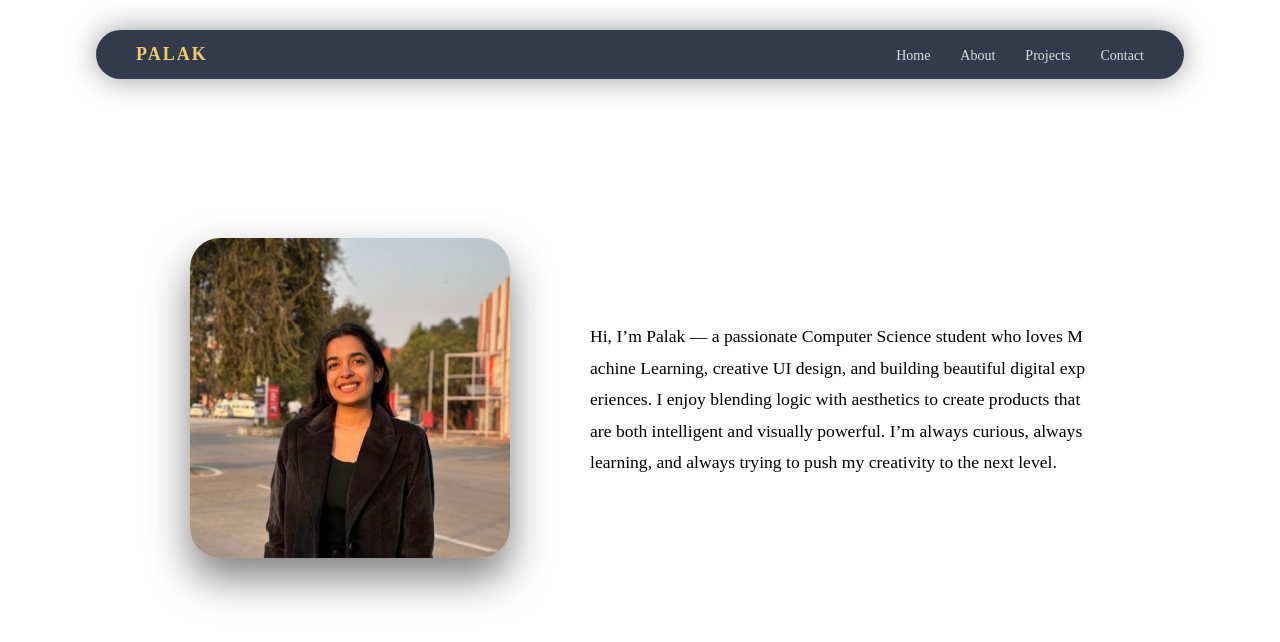
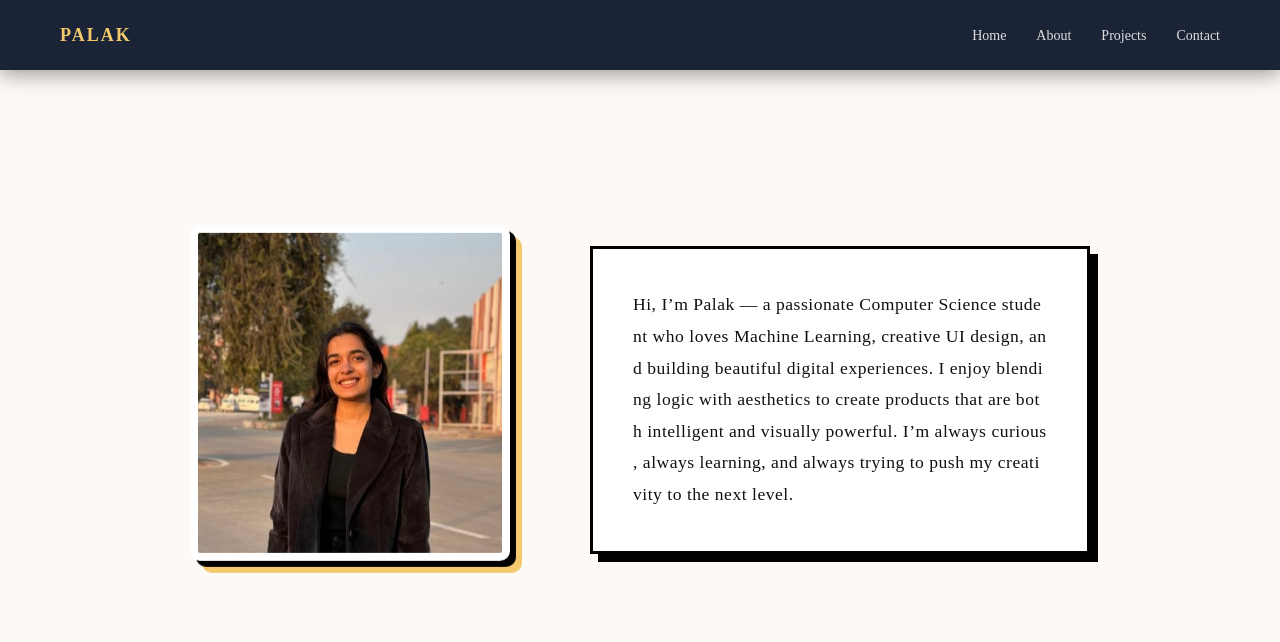
Before and after one commit to PALAK7890/portfolio, a React (Vite) app in the folder portfolio/: page /about in a window 1280 px wide. Shown: the top 642 px of the page. Built offline with nearby package versions, Linux system fonts and the light colour scheme.

Commit message:
sebhgekrg

```diff
--- a/portfolio/src/style/about.css
+++ b/portfolio/src/style/about.css
@@ -3,54 +3,74 @@
   display:flex;
   align-items:center;
   justify-content:center;
+  gap:80px;
   padding:120px 10vw;
-  gap:80px;
+  background:#fdfaf5;
 }
 
 /* LEFT IMAGE */
+.about-left{
+  position:relative;
+}
+
 .about-left img{
   width:320px;
-  height:320px;
-  object-fit:cover;
-  border-radius:30px;
-  box-shadow:0 20px 40px rgba(0,0,0,0.5);
+  border-radius:10px;
+  background:#fff;
+  padding:8px;
+
+  box-shadow:
+    6px 6px 0px #000,
+    12px 12px 0px #f3c96b;
+
+  transition:0.25s ease;
+    animation: comicFloat 4s ease-in-out infinite;
 }
 
-/* RIGHT TEXT */
+.about-left img:hover{
+  transform: translate(-6px,-6px);
+  box-shadow:
+    10px 10px 0px #000,
+    18px 18px 0px #f3c96b;
+}
 .about-right{
   max-width:500px;
-  overflow:hidden;
+  background:#ffffff;
+  padding:40px;
+  border:3px solid #000;
+  box-shadow: 8px 8px 0px #000;
+    animation: comicSlide 0.8s ease forwards;
 }
-
-/* Animated paragraph */
 .about-text{
   font-size:1.1rem;
   line-height:1.8;
-  color:#000000;
-  animation: slideIn 1.2s ease forwards;
+  color:#111;
+  font-weight:500;
+  letter-spacing:0.5px;
+}
+.about-text span{
+  display:inline-block;
+  transition:0.2s;
 }
 
-/* Slide from left */
-@keyframes slideIn{
+.about-text span:hover{
+  color:#f3c96b;
+  transform: translateY(-3px) rotate(-2deg);
+}
+
+
+@keyframes comicSlide{
   from{
     opacity:0;
-    transform:translateX(-80px);
+    transform: translateX(40px);
   }
   to{
     opacity:1;
-    transform:translateX(0);
+    transform: translateX(0);
   }
 }
-
-/* Hover letter effect */
-.about-text span{
-  display:inline-block;
-  transition:0.25s;
+@keyframes comicFloat{
+  0% { transform: translateY(0); }
+  50% { transform: translateY(-6px); }
+  100% { transform: translateY(0); }
 }
-
-.about-text span:hover{
-  transform:scale(1.3);
-  color:#f3c96b;
-  cursor: pointer;
-
-}
--- a/portfolio/src/style/nav.css
+++ b/portfolio/src/style/nav.css
@@ -1,20 +1,24 @@
 .nav{
-  position:fixed;
-  top:30px;
-  left:50%;
-  transform:translateX(-50%);
-  display:flex;
-  justify-content:space-between;
-  align-items:center;
-  padding:14px 40px;
-  width:85%;
-  max-width:1100px;
-  background:rgba(15,25,45,0.85);
-  backdrop-filter: blur(10px);
-  border-radius:50px;
-  z-index:1000;
-  box-shadow:0 0 30px rgba(0,0,0,0.4);
+  position: fixed;
+  top: 0;
+  left: 0;
+  transform: none;
+  width: 100%;
+  height: 70px;
+
+  display: flex;
+  justify-content: space-between;
+  align-items: center;
+
+  padding: 0 60px;
+  background: rgba(15,25,45,0.95);
+  backdrop-filter: blur(8px);
+
+  border-radius: 0;          /* remove round box */
+  box-shadow: 0 4px 20px rgba(0,0,0,0.4);
+  z-index: 1000;
 }
+
 
 .logo{
   color:#f3c96b;
```
